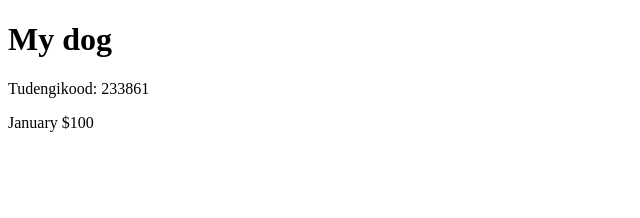
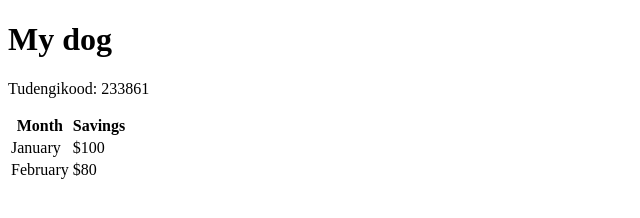
Before and after one commit to artjompgsn1111/artjompgsn1111.github.io, a plain HTML site: page index.html in a window 1280 px wide. Shown: the whole page, without its empty margins (0-640 px from the left). Drawn offline with Linux system fonts and the light colour scheme.

Commit message:
Update index.html

```diff
--- a/index.html
+++ b/index.html
@@ -6,10 +6,20 @@
 
 <p>Tudengikood: 233861 </p>
 
-<tr>
+<table>
+  <tr>
+    <th>Month</th>
+    <th>Savings</th>
+  </tr>
+  <tr>
     <td>January</td>
     <td>$100</td>
   </tr>
+  <tr>
+    <td>February</td>
+    <td>$80</td>
+  </tr>
+</table>
 
 </body>
 </html>
```
